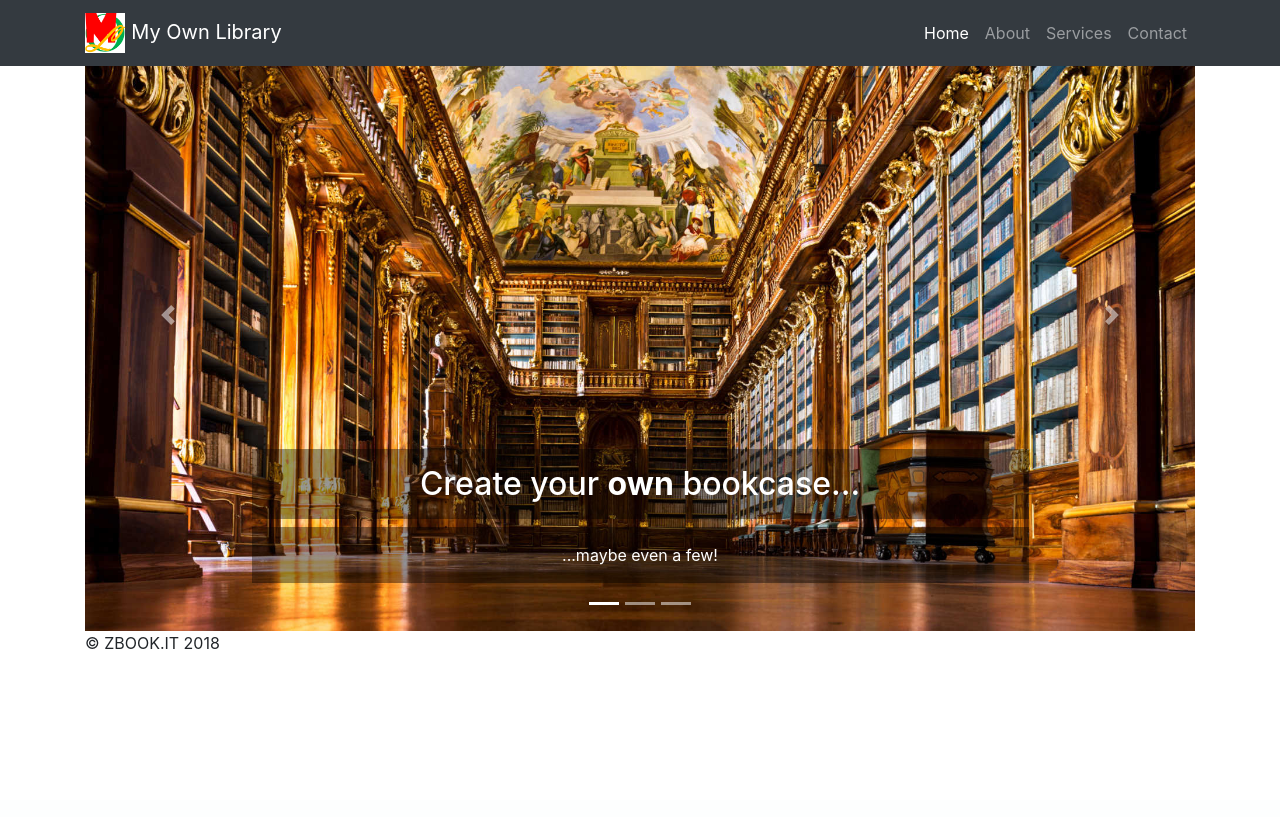
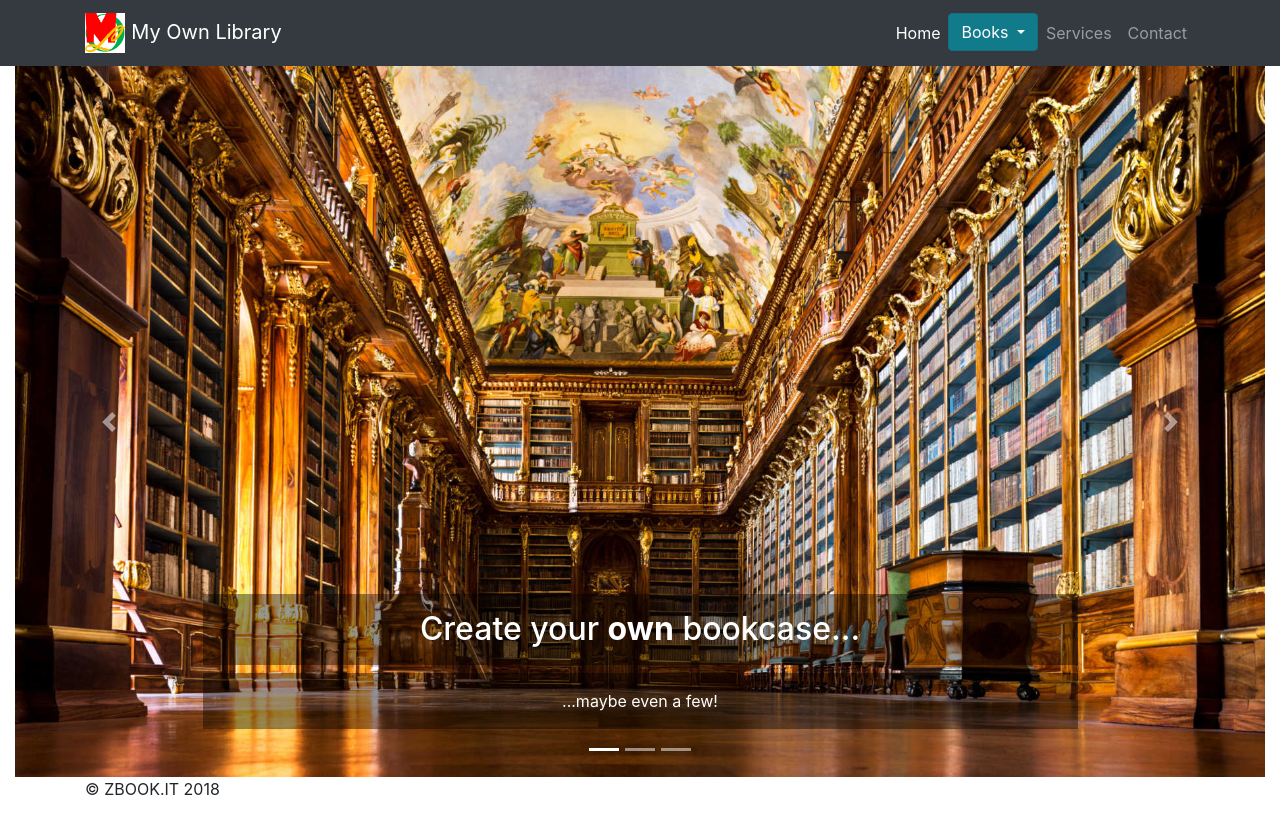
Before and after one commit to VoleyBob/projekt-bookcase, a Symfony app: template templates/index.html.twig in a window 1280 px wide. Before the commit the page ends 649 px from the top, so only its background shows below. Run offline with Twig, Linux system fonts and the light colour scheme; the template is opened without the code that fills it, so the values that code supplies are empty; grey boxes labelled with a size stand in for pictures from a placeholder-image service; some libraries are stand-ins or nearby versions.

Commit message:
Full-width slider

```diff
--- a/templates/base.html.twig
+++ b/templates/base.html.twig
@@ -5,7 +5,7 @@
     <meta http-equiv="X-UA-Compatible" content="IE=edge">
     <meta name="viewport" content="width=device-width, initial-scale=1.0, shrink-to-fit=no">
     <!-- The above 3 meta tags *must* come first in the head; any other head content must come *after* these tags -->
-    <meta name="description" content="My Own Bookcase">
+    <meta name="description" content="My` Own Bookcase">
     <meta name="author" content="VoleyBob">
 
     <link rel="icon" href="{{ asset('favicon.ico') }}">
@@ -46,12 +46,12 @@
 
 
     <style>
-     </style>
+    </style>
 
 
   </head>
 
-  <body style="width: 100%;">
+  <body>
 
 
 
@@ -118,25 +118,45 @@
     </nav>
 -->
 
+
+
+
+
   <!-- Navigation -->
-
-  <nav class="navbar navbar-expand-lg navbar-dark bg-dark fixed-top">
-      <div class="container">
+  <!-- <nav class="site-header sticky-top py-1">   -->
+  <nav class="navbar navbar-expand-lg navbar-dark bg-dark sticky-top">
+  <!-- <nav class="navbar navbar-expand-lg navbar-dark bg-dark fixed-top"> -->
+          <div class="container">
         <!-- <a href="#" class="navbar-left"><img src="{{ asset('logo.png') }}" style="width:25%"></a> -->
-        <a class="navbar-brand" href="#"><img src="{{ asset('logo.png') }}" style="width:15%; padding-right:6px;">My Own Library</a>
+        <a class="navbar-brand" href="/"><img src="{{ asset('logo.png') }}" style="width:15%; padding-right:6px;">My Own Library</a>
         <button class="navbar-toggler" type="button" data-toggle="collapse" data-target="#navbarResponsive" aria-controls="navbarResponsive" aria-expanded="false" aria-label="Toggle navigation">
           <span class="navbar-toggler-icon"></span>
         </button>
         <div class="collapse navbar-collapse" id="navbarResponsive">
           <ul class="navbar-nav ml-auto">
             <li class="nav-item active">
-              <a class="nav-link" href="#">Home
+              <a class="nav-link" href="/">Home
                 <span class="sr-only">(current)</span>
               </a>
             </li>
+
+
             <li class="nav-item">
-              <a class="nav-link" href="#">About</a>
+              <!-- <a class="nav-link" href="#">About</a> -->
+
+              <div class="dropdown show">
+                  <a class="btn btn-info dropdown-toggle" href="/bookcase" role="button" id="dropdownMenuLink" data-toggle="dropdown" aria-haspopup="true" aria-expanded="false">
+                    Books
+                  </a>
+
+                  <div class="dropdown-menu" aria-labelledby="dropdownMenuLink">
+                    <a class="dropdown-item" href="/new/book">Add Book</a>
+                    <a class="dropdown-item" href="/books">List books from bookcase</a>
+                  </div>
+                </div>
+
             </li>
+
             <li class="nav-item">
               <a class="nav-link" href="#">Services</a>
             </li>
@@ -193,7 +213,7 @@
 
     <main role="main">
 
-        <div class="container" style="width: 100%;">
+        <div class="container-fluid">
                 {% block header %}
                   Hello, world!
                 {% endblock %}
--- a/templates/index.html.twig
+++ b/templates/index.html.twig
@@ -5,78 +5,9 @@
     {% endblock %}
 
     {% block header %}
-<component>
-    <div id="carouselExampleIndicators" class="carousel slide" data-ride="carousel">
-        <ol class="carousel-indicators">
-          <li data-target="#carouselExampleIndicators" data-slide-to="0" class="active"></li>
-          <li data-target="#carouselExampleIndicators" data-slide-to="1"></li>
-          <li data-target="#carouselExampleIndicators" data-slide-to="2"></li>
-        </ol>
-        <div class="carousel-inner" role="listbox">
-          <!-- Slide One - Set the background image for this slide in the line below -->
-          <div class="carousel-item active" style="background-image: url('http://placehold.it/1900x1080')">
-            <div class="carousel-caption d-none d-md-block">
-              <h3>First Slide</h3>
-              <p>This is a description for the first slide.</p>
-            </div>
-          </div>
-          <!-- Slide Two - Set the background image for this slide in the line below -->
-          <div class="carousel-item" style="background-image: url('http://placehold.it/1900x1080')">
-            <div class="carousel-caption d-none d-md-block">
-              <h3>Second Slide</h3>
-              <p>This is a description for the second slide.</p>
-            </div>
-          </div>
-          <!-- Slide Three - Set the background image for this slide in the line below -->
-          <div class="carousel-item" style="background-image: url('http://placehold.it/1900x1080')">
-            <div class="carousel-caption d-none d-md-block">
-              <h3>Third Slide</h3>
-              <p>This is a description for the third slide.</p>
-            </div>
-          </div>
-        </div>
-        <a class="carousel-control-prev" href="#carouselExampleIndicators" role="button" data-slide="prev">
-          <span class="carousel-control-prev-icon" aria-hidden="true"></span>
-          <span class="sr-only">Previous</span>
-        </a>
-        <a class="carousel-control-next" href="#carouselExampleIndicators" role="button" data-slide="next">
-          <span class="carousel-control-next-icon" aria-hidden="true"></span>
-          <span class="sr-only">Next</span>
-        </a>
-      </div>
-    </component>
     {% endblock %}
 
     {% block body %}
-<!--      ...a może nawet kilka i podziel się nimi!
--->
-
-
-
-
-    <!--
-        <div class="carousel-item">
-        <img src="..." alt="...">
-            <div class="carousel-caption d-none d-md-block">
-                    <h5>...</h5>
-                    <p>...</p>
-            </div>
-        </div>
-    -->
-
-
-
-<!--
-    <section class="py-5">
-        <div class="container">
-            <h1>Full Slider by Start Bootstrap</h1>
-            <p>The background images for the slider are set directly in the HTML using inline CSS. The rest of the styles for this
-                template are contained within the
-                <code>full-slider.css</code> file.
-            </p>
-        </div>
-    </section>
- -->
 
 
     <div id="carouselFull" class="carousel slide" data-ride="carousel">
@@ -87,10 +18,10 @@
         </ol>
 
 
-        <div class="carousel-inner" role="listbox">
+        <div class="carousel-inner">
 
             <div class="carousel-item active">
-                <img class="d-block img-fluid" src="img/slajd_01_1900x1080x72.jpg" alt="First slide">
+                <img class="d-block img-fluid w-100 h-50" src="img/slajd_01_1900x1080x72.jpg" alt="First slide">
                 <div class="carousel-caption d-none d-md-block">
                     <h2 class="p-3 mb-2 text-white" style="background-color: rgba(0,0,0,0.4);">Create your <strong>own</strong> bookcase...</h2>
                     <p class="p-3 mb-2 text-white" style="background-color: rgba(0,0,0,0.4);">...maybe even a few!</p>
@@ -98,7 +29,7 @@
             </div>
 
             <div class="carousel-item">
-                <img class="d-block img-fluid" src="img/slajd_02_1900x1080x72.jpg" alt="Second slide">
+                <img class="d-block img-fluid w-100 h-50" src="img/slajd_02_1900x1080x72.jpg" alt="Second slide">
                 <div class="carousel-caption d-none d-md-block">
                     <h2 class="p-3 mb-2 text-white" style="background-color: rgba(0,0,0,0.4);">Add books to <strong>bookshelves</strong>...</h2>
                     <p class="p-3 mb-2 text-white" style="background-color: rgba(0,0,0,0.4);">...manually or by scanning!</p>
@@ -107,7 +38,7 @@
 
 
             <div class="carousel-item">
-                <img class="d-block img-fluid" src="img/slajd_03_1900x1080x72.jpg" alt="Third slide">
+                <img class="d-block img-fluid w-100 h-50" src="img/slajd_03_1900x1080x72.jpg" alt="Third slide">
                 <div class="carousel-caption d-none d-md-block">
                     <h2 class="p-3 mb-2 text-white" style="background-color: rgba(0,0,0,0.4);">Share <strong>your</strong> resources...</h2>
                     <p class="p-3 mb-2 text-white" style="background-color: rgba(0,0,0,0.4);">...with friends!</p>
```
Also changed, not shown: public/img/slajd_01_1600x900x72.jpg (added), public/img/slajd_02_1600x900x72.jpg (added), public/img/slajd_03_1600x900x72.jpg (added), 1 other file.
